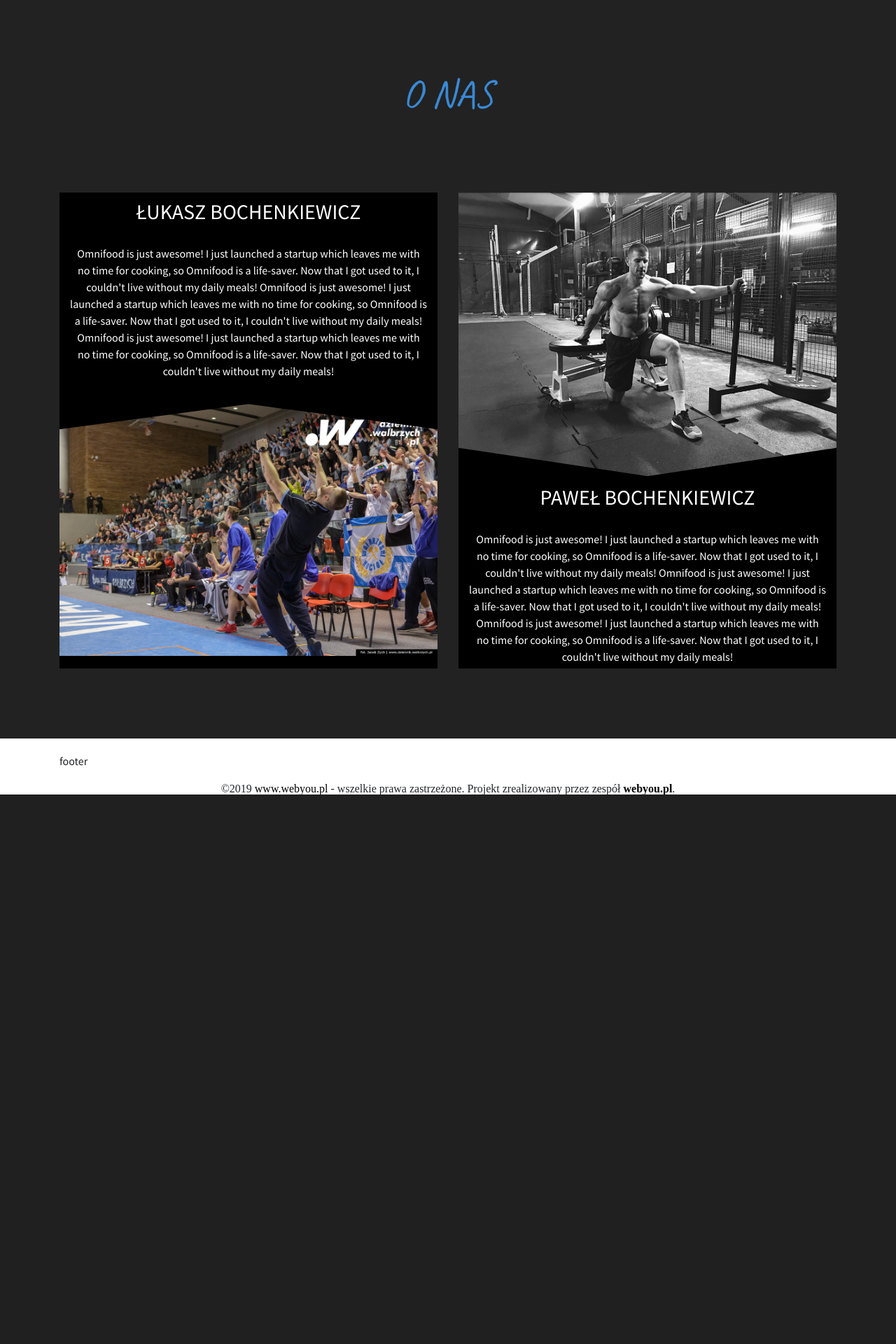
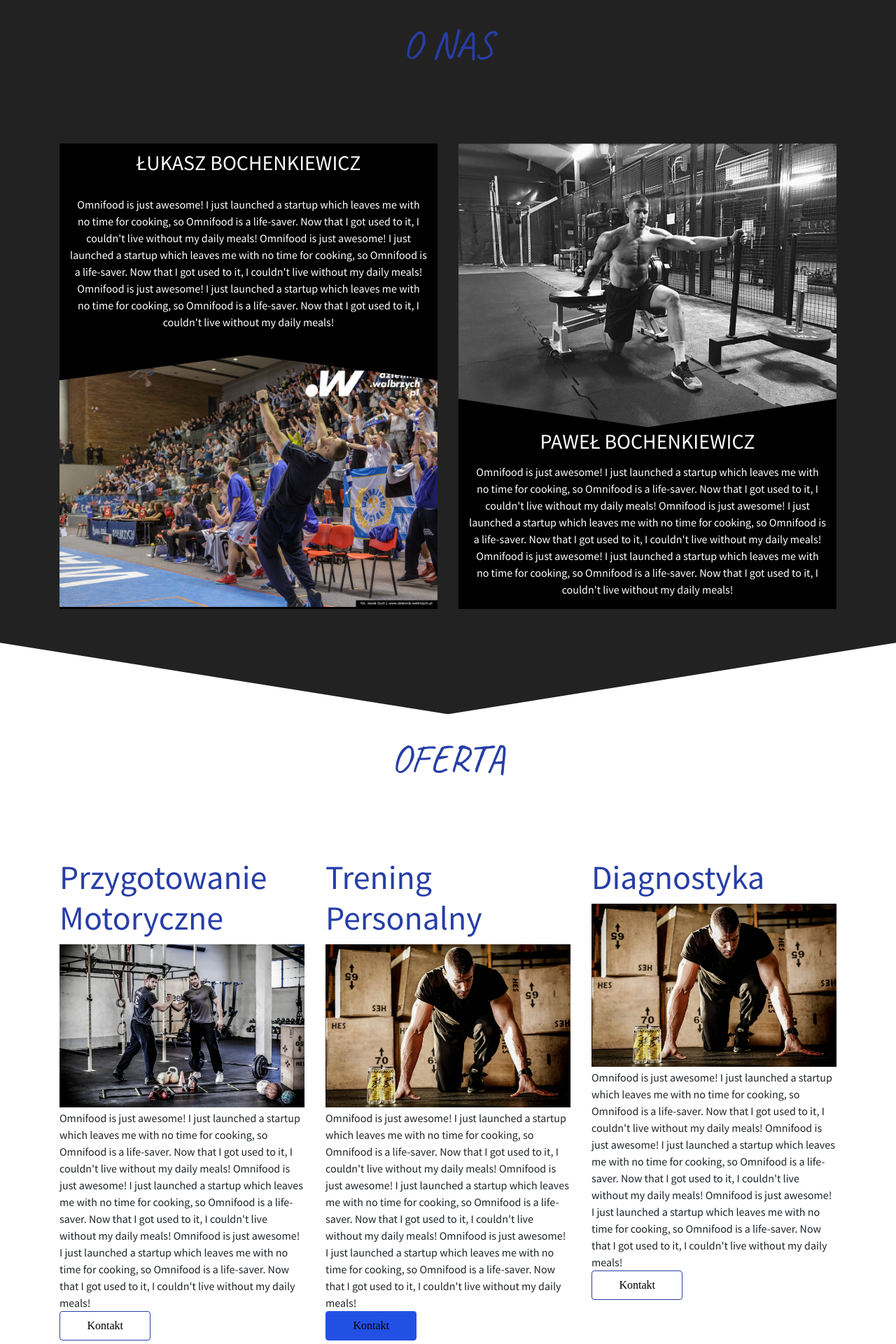
Before and after one commit to webyou-pl/BTeam_rev2, a PHP site: page / in a window 1280 px wide. Shown: the part 800-2720 px from the top of the page at 70% size. Before the commit the page ends 1935 px from the top, so only its background shows below. Run offline with PHP 8.4, Linux system fonts and the light colour scheme; data that the repository does not hold is empty; some libraries are stand-ins or nearby versions.

Commit message:
oferta poczatek

```diff
--- a/index.php
+++ b/index.php
@@ -28,8 +28,8 @@
         <div class="oNas__title">
             <h2 class="h2">O nas</h2>
         </div>
-        <div class="container ">
-            <div class="row">
+        <div class="container">
+            <div class="row oNas_box">
                 <div class="col-sm-12 col-lg-6 d-flex justify-content-center">
                     <div class="oNas_top-box">
                         <p class="oNas__top-text">Łukasz Bochenkiewicz</p><br><p>Omnifood is just awesome! I just launched a startup which leaves me with no time for cooking, so Omnifood is a life-saver. Now that I got used to it, I couldn't live without my daily meals!       Omnifood is just awesome! I just launched a startup which leaves me with no time for cooking, so Omnifood is a life-saver. Now that I got used to it, I couldn't live without my daily meals!       Omnifood is just awesome! I just launched a startup which leaves me with no time for cooking, so Omnifood is a life-saver. Now that I got used to it, I couldn't live without my daily meals!</p>
@@ -40,14 +40,80 @@
                     <div class="oNas_bottom-box">
                         <div class="oNas_bottom-img-box">
                         <img src="images/galleries/oNas/e892e0e6-6211-4f25-aaa9-671bde990c89.jpg" class="oNas__bottom-img">
-                        <p class="oNas__bottom-text"><span>Paweł Bochenkiewicz</p><br><p>Omnifood is just awesome! I just launched a startup which leaves me with no time for cooking, so Omnifood is a life-saver. Now that I got used to it, I couldn't live without my daily meals!       Omnifood is just awesome! I just launched a startup which leaves me with no time for cooking, so Omnifood is a life-saver. Now that I got used to it, I couldn't live without my daily meals!       Omnifood is just awesome! I just launched a startup which leaves me with no time for cooking, so Omnifood is a life-saver. Now that I got used to it, I couldn't live without my daily meals!</p>
+                        <p class="oNas__bottom-text"><span>Paweł Bochenkiewicz</p><div><p>Omnifood is just awesome! I just launched a startup which leaves me with no time for cooking, so Omnifood is a life-saver. Now that I got used to it, I couldn't live without my daily meals!       Omnifood is just awesome! I just launched a startup which leaves me with no time for cooking, so Omnifood is a life-saver. Now that I got used to it, I couldn't live without my daily meals!       Omnifood is just awesome! I just launched a startup which leaves me with no time for cooking, so Omnifood is a life-saver. Now that I got used to it, I couldn't live without my daily meals!</p>
                     </div>
                 </div>
             </div>
         </div>
     </section>
 
+<section class="oferta" id="oferta">
 
+            <div class="oOferta__title">
+                <h2 class="h2">Oferta</h2>
+            </div>
+
+
+            <div class="container">
+                    <div class="row">
+                        <div class="col-4 d-flex">
+                            <div class="oferta__box">
+                                <div>
+                                    <h3 class="h3">Przygotowanie Motoryczne</h3></div>
+                                <div>
+                                    <img src="images/galleries/oferta/305A0678-4.jpg" class="oferta_image">
+                                </div>
+                                <div>
+                                    <p class="oferta__text">
+                                        Omnifood is just awesome! I just launched a startup which leaves me with no time for cooking, so Omnifood is a life-saver. Now that I got used to it, I couldn't live without my daily meals!
+                                        Omnifood is just awesome! I just launched a startup which leaves me with no time for cooking, so Omnifood is a life-saver. Now that I got used to it, I couldn't live without my daily meals!      Omnifood is just awesome! I just launched a startup which leaves me with no time for cooking, so Omnifood is a life-saver. Now that I got used to it, I couldn't live without my daily meals!
+                                    </p>
+                                </div>
+                                <div class="btn btn-white">
+                                    <a href="#" class="">Kontakt</a>
+                                </div>
+                            </div>
+                        </div>
+                        <div class="col-4 d-flex">
+                            <div class="oferta__box">
+                                <div>
+                                    <h3 class="h3">Trening Personalny</h3></div>
+                                <div>
+                                    <img src="images/galleries/oferta/305A3657%5B1%5D.jpg" class="oferta_image">
+                                </div>
+                                <div>
+                                    <p class="oferta__text">
+                                        Omnifood is just awesome! I just launched a startup which leaves me with no time for cooking, so Omnifood is a life-saver. Now that I got used to it, I couldn't live without my daily meals!
+                                        Omnifood is just awesome! I just launched a startup which leaves me with no time for cooking, so Omnifood is a life-saver. Now that I got used to it, I couldn't live without my daily meals!      Omnifood is just awesome! I just launched a startup which leaves me with no time for cooking, so Omnifood is a life-saver. Now that I got used to it, I couldn't live without my daily meals!
+                                    </p>
+                                </div>
+                                <div class="btn btn-primary">
+                                    <a href="#" class="">Kontakt</a>
+                                </div>
+                            </div>
+                        </div>
+                       <div class="col-4 d-flex">
+                            <div class="oferta__box">
+                                <div>
+                                    <h3 class="h3">Diagnostyka</h3></div>
+                                <div>
+                                    <img src="images/galleries/oferta/305A3657%5B1%5D.jpg" class="oferta_image">
+                                </div>
+                                <div>
+                                    <p class="oferta__text">
+                                        Omnifood is just awesome! I just launched a startup which leaves me with no time for cooking, so Omnifood is a life-saver. Now that I got used to it, I couldn't live without my daily meals!
+                                        Omnifood is just awesome! I just launched a startup which leaves me with no time for cooking, so Omnifood is a life-saver. Now that I got used to it, I couldn't live without my daily meals!      Omnifood is just awesome! I just launched a startup which leaves me with no time for cooking, so Omnifood is a life-saver. Now that I got used to it, I couldn't live without my daily meals!
+                                    </p>
+                                </div>
+                                <div class="btn btn-white">
+                                    <a href="#" class="">Kontakt</a>
+                                </div>
+                            </div>
+                        </div>
+                    </div>
+                </div>
+
+    </section>
 
 
 
--- a/scss/base/buttons.scss
+++ b/scss/base/buttons.scss
@@ -10,23 +10,24 @@
     &:hover, &:active{
         color: color-yiq($secondary);
         border-color: $secondary;
-        background-color: rgba($secondary, .75) !important;
+        background-color: rgba($secondary, .1) !important;
       }
     &:active{
         border-color: $secondary !important;
     }
     &:focus{
-        box-shadow: 0 0 0 0.2rem rgba(235, 202, 227, .5);
+        box-shadow: 0 0 0 0.2rem rgba(205, 202, 235, 0.5);
     }
 }
 
 .btn-white{
     color: #000;
     background-color: #ffffff;
-    border-color: #ffffff;
+    border-color: $primary;
+
     &:hover, &:active{
         color: color-yiq($secondary);
         border-color: $secondary;
-        background-color: rgba($secondary, .75) !important;
+        background-color: rgba($secondary, .9) !important;
       }
 }
--- a/scss/base/typography.scss
+++ b/scss/base/typography.scss
@@ -26,8 +26,10 @@ h2, .h2{
     font-family: $Caveat;
     font-size: 3.5rem;
     text-transform: uppercase;
+    text-align: center;
     padding-top: $main-top;
     padding-bottom: $main-bottom;
+    color:$primary;
 }
 h3, .h3{
     font-size: 3rem;
--- a/scss/main.scss
+++ b/scss/main.scss
@@ -30,4 +30,5 @@
 // pages
     @import
     "pages/mainview.scss",
+    "pages/oferta.scss",
     "pages/onas.scss";
--- /dev/null
+++ b/scss/pages/oferta.scss
@@ -0,0 +1,24 @@
+#oferta{
+    //background:$backgroundprimary;
+
+    .oferta__box{
+
+
+        .h3{
+
+        }
+        .oferta_image{
+
+            width: 100%;
+            height: auto;
+        }
+        .oferta__text{
+
+        }
+    }
+
+
+
+
+
+}
--- a/scss/pages/onas.scss
+++ b/scss/pages/onas.scss
@@ -2,21 +2,22 @@
     background-color:$backgroundsecondary;
     width: 100%;
     padding-bottom: $main-bottom;
+    -webkit-clip-path: polygon(50% 100%, 100% 90%, 100% 0, 0 0, 0 90%);
+    clip-path: polygon(50% 100%, 100% 90%, 100% 0, 0 0, 0 90%);
+    // pamiętać aby przy RWD zmienic 90% na 95%!
    .oNas__title {
        text-align: center;
        color: $primary;
    }
+   .oNas_box{
+    margin-bottom: 50px;
 
         .oNas_top-box {
-
                 background-color: black;
                 color:white;
                 text-align: center;
                 p{
-                padding-bottom:15px;
-             padding-top:5px;
-             padding-right:15px;
-             padding-left:15px;
+                    padding:5px 15px 15px 15px;
 
                 }
                 .oNas__top-text{
@@ -33,28 +34,17 @@
                     clip-path: polygon(50% 0%, 100% 10%, 100% 100%, 0 100%, 0 10%);
                 }
         }
-
-
         .oNas_bottom-box {
-
                 background-color: black;
                 color:white;
                 text-align: center;
-
                 p{
-             padding-bottom:5px;
-             padding-top:15px;
-             padding-right:15px;
-             padding-left:15px;
-
-
+                    padding:5px 15px 15px 15px;
                 }
                 .oNas__bottom-text{
-
                     font-size:30px;
                     text-transform: uppercase;
                 }
-
                     img {
                         max-width: 650px;
                         width: 100%;
@@ -63,5 +53,5 @@
                         clip-path: polygon(50% 100%, 100% 90%, 100% 0, 0 0, 0 90%);
                     }
         }
-
    }
+}
--- a/scss/utils/variables.scss
+++ b/scss/utils/variables.scss
@@ -1,7 +1,8 @@
 //COLORS
-$primary: rgb(57, 137, 212);
-$secondary: rgb(77, 150, 219);
+$primary: rgb(39, 62, 167);
+$secondary: rgb(35, 80, 228);
 $maintext:#fff;
+
 $backgroundprimary: rgb(26, 26, 26);
 
 $backgroundsecondary:#222222;
@@ -10,5 +11,5 @@ $backgroundsecondary:#222222;
 
 
 //main pading
-$main-top: 100px;
+$main-top: 30px;
 $main-bottom:100px;
```
Also changed, not shown: build/main.css, scss/pages/mainview.scss (line endings or trailing spaces). Lines whose indentation alone changed are shown as unchanged.
